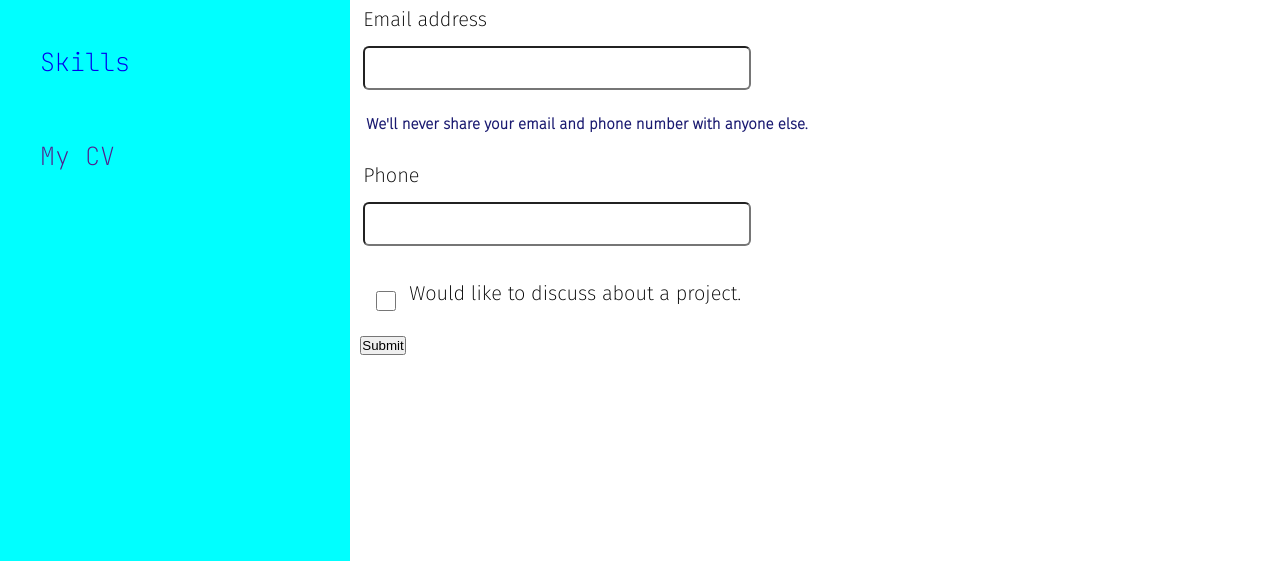
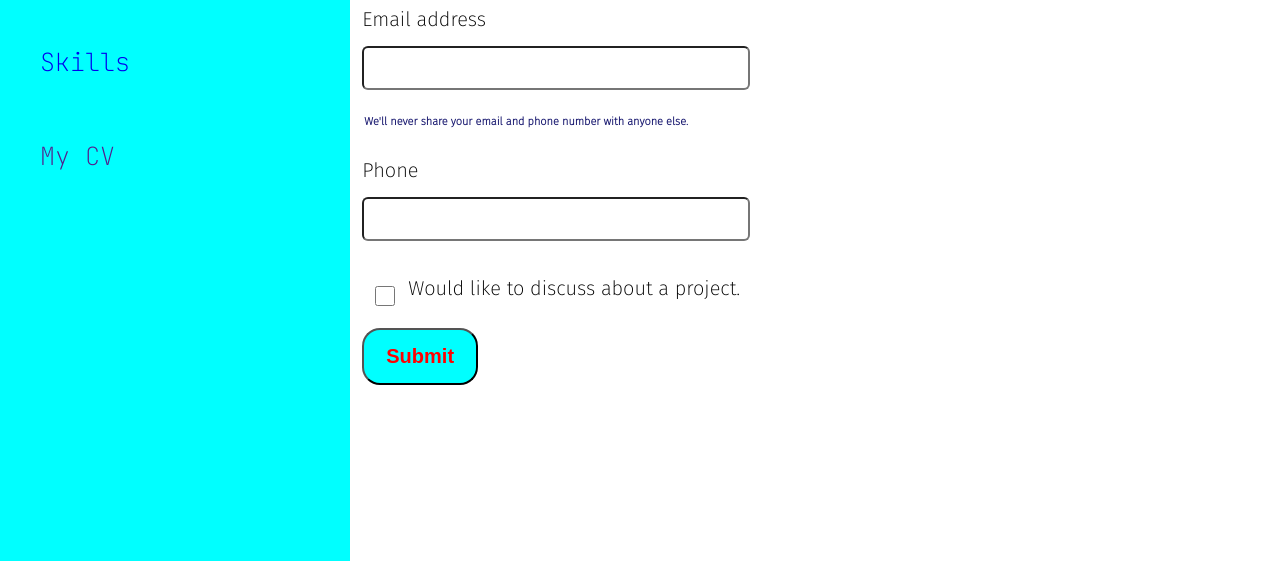
Before and after one commit to bhaskardutta111/portfolioFolder, a plain HTML site: page mainSite/contact.html in a window 1280 px wide. Shown: the part 239-800 px from the top of the page. Drawn offline with Linux system fonts and the light colour scheme.

Commit message:
styled contact form submit button

```diff
--- a/mainSite/styles.css
+++ b/mainSite/styles.css
@@ -107,7 +107,7 @@ body {
 }
 
 .contactForm form div{
-	padding: 10px 3px;
+	padding: 10px 2px;
 	display: flex;
 	flex-direction: column;
 }
@@ -120,7 +120,7 @@ body {
 }
 
 #emailHelp{
-	font-size:15px;
+	font-size:11px;
 	color:midnightblue;
 	font-weight: bold;
 }
@@ -134,3 +134,21 @@ width:20px;
    margin: 0 13px;
 
 }
+
+.btn{
+ padding: 15px 22px;
+    border-radius: 18px;
+    background-color: cyan;
+    color: red;
+    font-size: 20px;
+    font-weight: bold;
+    margin: 2px 2px;
+    cursor: pointer;
+
+}
+.btn:hover{
+    background-color: red;
+    color: cyan;
+
+}
+}
```
